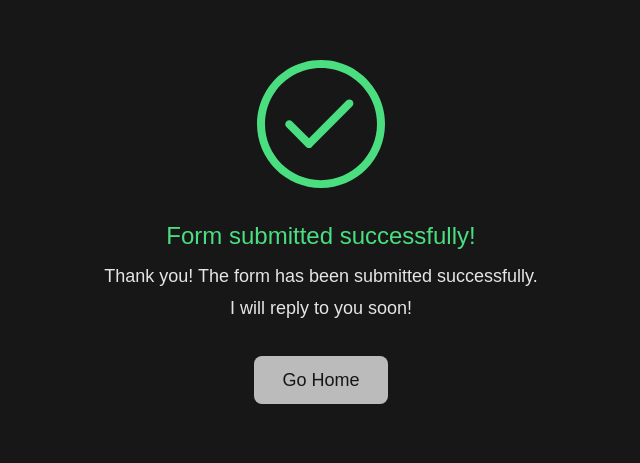
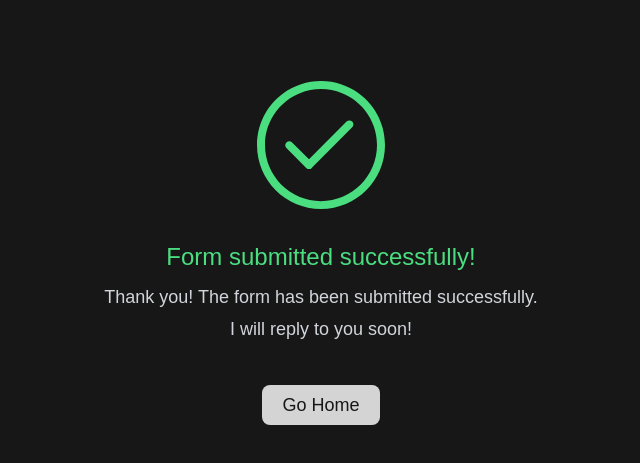
Before and after one commit to LucasOe/portfolio, a React (Vite) app: page /success in a window 1280 px wide. Shown: the part 163-626 px from the top of the page, without its empty margins (319-959 px from the left). Built offline with nearby package versions, Linux system fonts and the light colour scheme.

Commit message:
Cleanup prose text color and add button class

```diff
--- a/src/components/ContactForm.tsx
+++ b/src/components/ContactForm.tsx
@@ -44,11 +44,8 @@ export default function ContactForm() {
 						className="focus w-full resize-none rounded-md border-none bg-neutral-700 placeholder:text-neutral-500"
 					/>
 				</label>
-				<button
-					type="submit"
-					className="focus self-end rounded-lg border-none bg-neutral-200 p-1 opacity-80 hover:opacity-100"
-				>
-					<p className="m-0 px-5 font-medium text-neutral-900">Send Message</p>
+				<button type="submit" className="focus button self-end">
+					Send Message
 				</button>
 			</form>
 		</div>
--- a/src/components/LinkButton.tsx
+++ b/src/components/LinkButton.tsx
@@ -8,10 +8,8 @@ type LinkButtonProps = {
 
 export default function LinkButton({ link, text, className }: LinkButtonProps) {
 	return (
-		<Link to={link} className={`${className} focus inline-block overflow-hidden rounded-lg`}>
-			<div className="bg-neutral-200 p-2 opacity-80 hover:opacity-100">
-				<p className="px-5 font-medium text-neutral-900">{text}</p>
-			</div>
+		<Link to={link} className={`${className} focus button`}>
+			{text}
 		</Link>
 	);
 }
--- a/src/main.css
+++ b/src/main.css
@@ -6,6 +6,9 @@
 	.focus {
 		@apply focus:outline-none focus:ring-0 focus:ring-offset-0 focus-visible:outline focus-visible:outline-2 focus-visible:outline-green-400 focus-visible:outline-offset-4;
 	}
+	.button {
+		@apply inline-block rounded-lg bg-neutral-300 p-1 hover:bg-neutral-100 text-neutral-900 font-medium px-5;
+	}
 }
 
 @layer base {
--- a/src/main.tsx
+++ b/src/main.tsx
@@ -36,7 +36,7 @@ const root = ReactDOM.createRoot(document.getElementById("root") as Element);
 root.render(
 	<StrictMode>
 		<div className="flex min-h-screen flex-col items-center justify-center bg-neutral-900 px-6">
-			<div className="prose prose-lg prose-invert relative inline-block w-max max-w-none text-neutral-200">
+			<div className="prose prose-lg prose-invert relative inline-block w-max max-w-none prose-p:text-neutral-200">
 				<RouterProvider router={router} />
 			</div>
 		</div>
--- a/src/pages/Privacy.tsx
+++ b/src/pages/Privacy.tsx
@@ -3,8 +3,7 @@ import ReactMarkdown from "react-markdown";
 
 export default function Privacy() {
 	return (
-		<div className="mb-[20vh] h-full max-w-4xl">
-			<div className="prose prose-lg prose-invert max-w-none text-neutral-200">
+		<div className="max-w-4xl pb-[20vh]">
 			<div className="pt-40 lg:pt-60 xl:pt-80">
 				<ReactMarkdown>
 					{dedent`
@@ -138,6 +137,5 @@ export default function Privacy() {
 				</ReactMarkdown>
 			</div>
 		</div>
-		</div>
 	);
 }
--- a/src/pages/Success.tsx
+++ b/src/pages/Success.tsx
@@ -10,13 +10,13 @@ export default function ErrorPage() {
 			<ReactMarkdown className="mb-2 font-sans text-2xl font-medium text-green-400">
 				Form submitted successfully!
 			</ReactMarkdown>
-			<ReactMarkdown className="font-sans">
+			<ReactMarkdown className="mb-10 font-sans">
 				{dedent`
 					Thank you! The form has been submitted successfully.
 					I will reply to you soon!
 				`}
 			</ReactMarkdown>
-			<LinkButton link={"/"} text={"Go Home"} className="m-8" />
+			<LinkButton link={"/"} text={"Go Home"} />
 		</div>
 	);
 }
```
Lines whose indentation alone changed are shown as unchanged.
